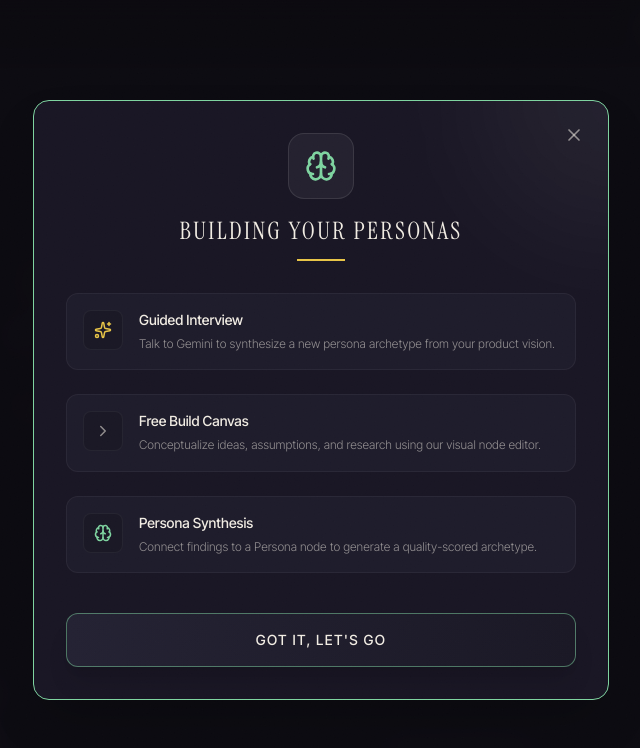
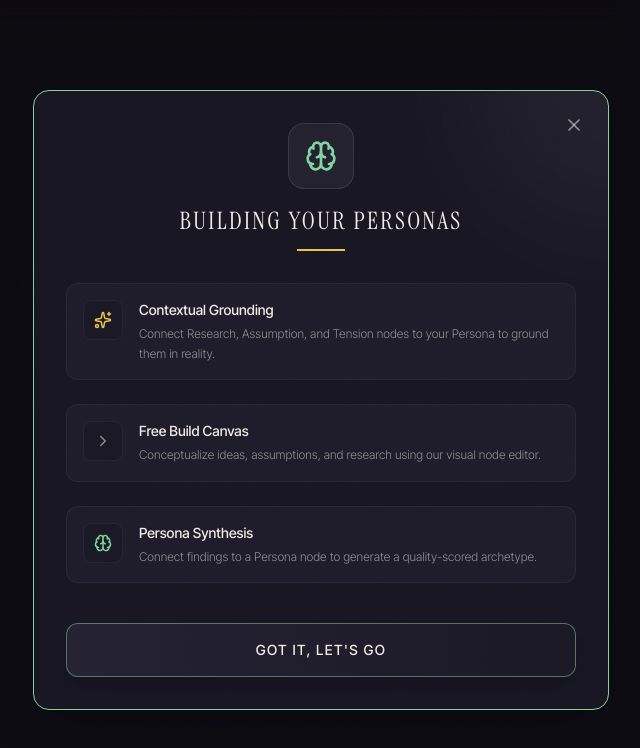
Before and after one commit to aniketchandekar/rekvin-persona-engine, a React (Vite) app: page / in a window 1280 px wide. Shown: the top 748 px of the page, without its empty margins (319-959 px from the left). Built offline with nearby package versions, Linux system fonts and the light colour scheme.

Commit message:
style: custom scrollbars and persona guide refinement

```diff
--- a/src/components/OnboardingModal.tsx
+++ b/src/components/OnboardingModal.tsx
@@ -15,8 +15,8 @@ const CONTENT = {
         color: 'border-node-persona',
         steps: [
             {
-                title: 'Guided Interview',
-                description: 'Talk to Gemini to synthesize a new persona archetype from your product vision.',
+                title: 'Contextual Grounding',
+                description: 'Connect Research, Assumption, and Tension nodes to your Persona to ground them in reality.',
                 icon: <Sparkles size={18} className="text-node-idea" />
             },
             {
--- a/src/index.css
+++ b/src/index.css
@@ -76,3 +76,29 @@ body::after {
 .react-flow__controls-button:last-child {
   border-bottom: none !important;
 }
+
+/* Custom Scrollbar Styles */
+::-webkit-scrollbar {
+  width: 10px;
+  height: 10px;
+}
+
+::-webkit-scrollbar-track {
+  background: var(--color-ink);
+}
+
+::-webkit-scrollbar-thumb {
+  background: var(--color-ink-3);
+  border-radius: 5px;
+  border: 2px solid var(--color-ink);
+}
+
+::-webkit-scrollbar-thumb:hover {
+  background: var(--color-surface);
+}
+
+/* Firefox support */
+* {
+  scrollbar-width: thin;
+  scrollbar-color: var(--color-ink-3) var(--color-ink);
+}
```
